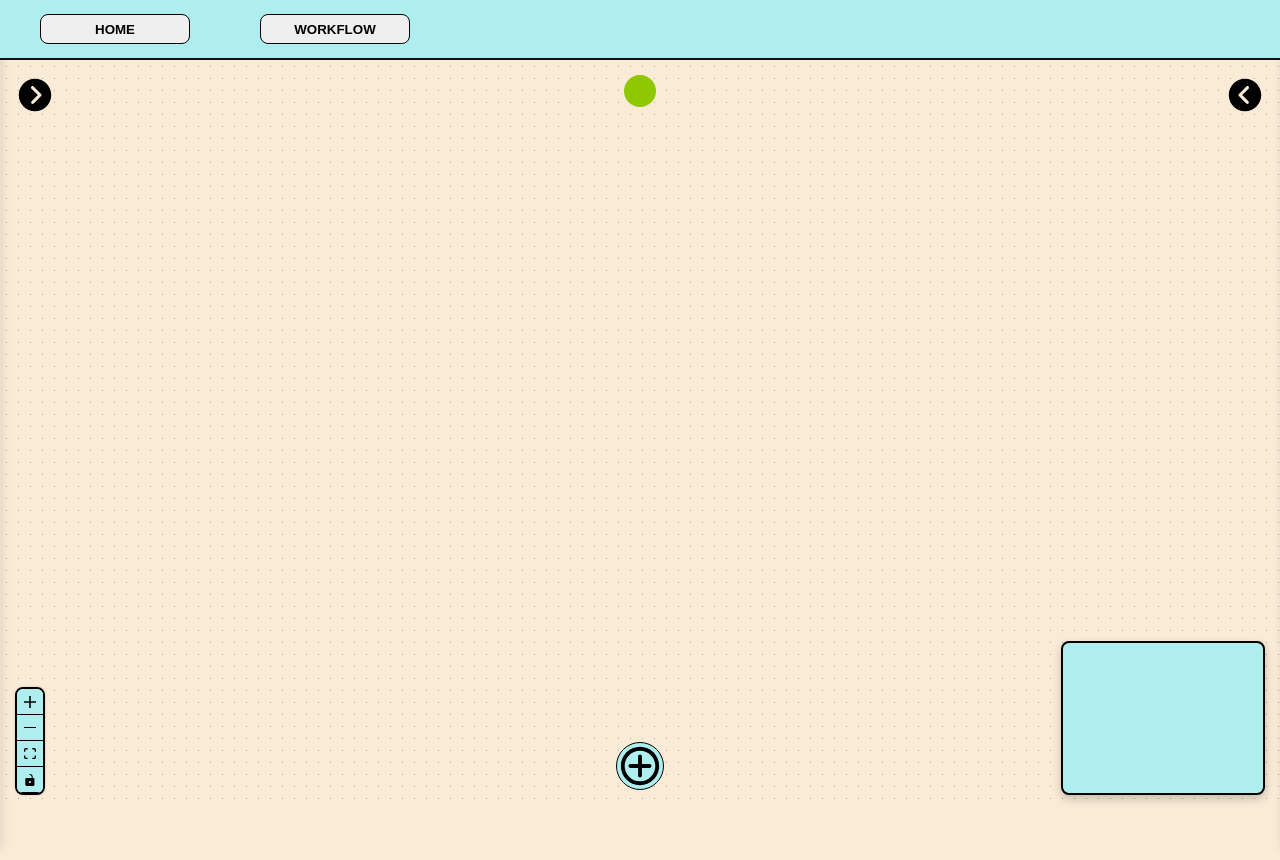
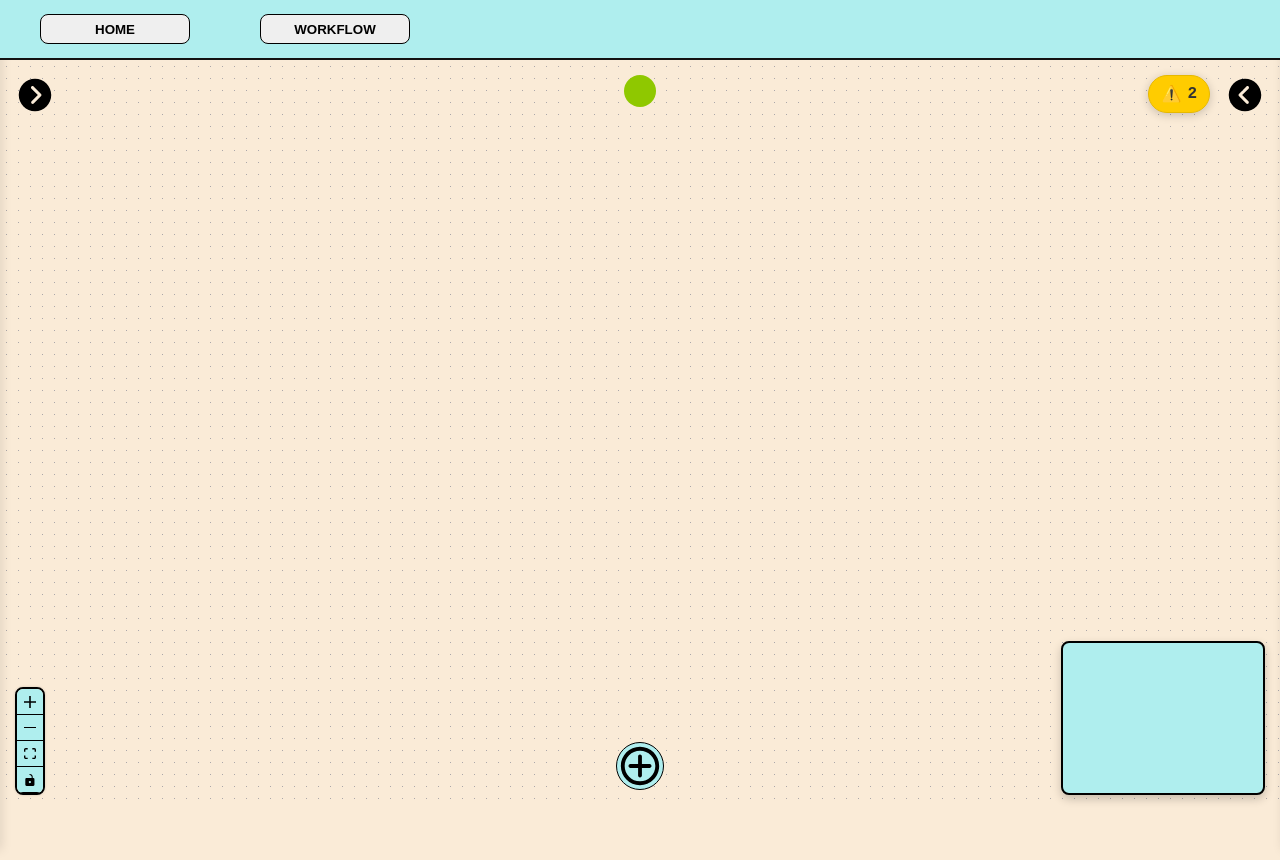
Before and after one commit to Edoardo-Tarulli/Workflow, a React (Vite) app: page /Workflow in a window 1280 px wide. Shown: the top 860 px of the page. Built offline with nearby package versions, Linux system fonts and the light colour scheme.

Commit message:
Inserimento pannello che descrive lista degli errori presenti nel workflow, tra cui mancanza di nodi e/o collegamenti

```diff
--- a/src/Workflow.jsx
+++ b/src/Workflow.jsx
@@ -1,4 +1,4 @@
-import { useCallback, useState } from 'react';
+import { useCallback, useState, useMemo } from 'react';
 import { ReactFlow, Background, Controls, MiniMap, Panel, ReactFlowProvider, useReactFlow} from '@xyflow/react';
 import { IoIosArrowDroprightCircle } from "react-icons/io";
 import { IoIosArrowDropleftCircle } from "react-icons/io";
@@ -28,6 +28,7 @@ function WorkflowEditor() {
   } = useWorkflow();
 
   const [messaggioErrore, SettaMessaggioErrore] = useState(null);
+  const [mostraErrori, SettaMostraErrori] = useState(false);
   const { screenToFlowPosition } = useReactFlow();
   const nodoSelezionato = blocchi.find((blocco) => blocco.selected === true);
 
@@ -110,6 +111,7 @@ const connessioneValida = useCallback((connection) => {
     return true;
   }, [blocchi, collegamenti]);
 
+
 /*
 La funzione che segue ci permette di andare a verificare se il nodo selezionato è union e in caso
 troviamo i nodi che sono connessi ad esso.
@@ -122,12 +124,36 @@ const nodiSorgenteConnessi = (nodoSelezionato?.type === 'union')
   : [];
 
 
+const erroriValidazione = useMemo(() => {
+  const lista = [];
+
+  // Regola: Almeno un Source
+  if (!blocchi.some(n => n.type === 'source')) {
+    lista.push({ tipo: 'globale', msg: "Manca un nodo Source" });
+  }
+
+  // Regola: Almeno un Sink
+  if (!blocchi.some(n => n.type === 'sink')) {
+    lista.push({ tipo: 'globale', msg: "Manca un nodo Sink" });
+  }
+
+  // Regola: Union con almeno 2 ingressi
+  blocchi.filter(n => n.type === 'union').forEach(u => {
+    const numIn = collegamenti.filter(e => e.target === u.id).length;
+    if (numIn < 2) {
+      lista.push({ tipo: 'nodo', id: u.id, msg: `Il nodo ${u.id} richiede almeno 2 ingressi` });
+    }
+  });
+
+  return lista;
+}, [blocchi, collegamenti]); // Si ricalcola solo se cambiano nodi o archi
+
+
 /*
 Questa è la funzione che ci consente di andare a trasformare i dati grafici di React Flow,
 quindi nodi e collegamenti, in formato JSON.
 */
 
-//
 const gestisciEsportazione = useCallback(() => {
   try {
     // Va a guardare ogni singolo blocco presente nel workflow, e per ogni di esso
@@ -263,6 +289,41 @@ const gestisciEsportazione = useCallback(() => {
             >
             </CgAdd>
           </Panel>
+
+          {/* Pannello Warning */}
+          {erroriValidazione.length > 0 && (
+            <Panel className={`sposta-contenitore-warning ${GestioneAperta ? 'aperta' : ''}`} position="top-right" style={{ marginRight: '70px' }}>
+
+              <div className="container-warning-workflow">
+
+                {/* Triangolo Giallo: Clicca per aprire/chiudere */}
+                <div
+                  className="pulsante-warning"
+                  onClick={() => SettaMostraErrori(!mostraErrori)}
+                  title="Clicca per vedere i problemi del workflow"
+                  style={{ cursor: 'pointer'}}
+                >
+                  ⚠️ <span className="contatore-errori">{erroriValidazione.length}</span>
+                </div>
+
+                {/* Lista Errori: compare solo se mostraErrori è true */}
+                {mostraErrori && (
+                  <div className="popover-lista-errori">
+                    <div className="header-popover">
+                      <b>Problemi rilevati:</b>
+                      <button onClick={() => SettaMostraErrori(false)} className="btn-chiudi-popover">×</button>
+                    </div>
+                    <hr />
+                    <ul>
+                      {erroriValidazione.map((err, i) => (
+                        <li key={i}>{err.msg}</li>
+                      ))}
+                    </ul>
+                  </div>
+                )}
+              </div>
+            </Panel>
+          )}
         </ReactFlow>
 
         {/* Sidebar Laterale */}
--- a/src/css/ReactFlowTheme.css
+++ b/src/css/ReactFlowTheme.css
@@ -2,8 +2,10 @@
 , rispettivamente, sinistra e destra, così che non vengano oscurate */
 .sposta-controlli { transition: transform 0.3s ease; }
 .sposta-minimappa { transition: transform 0.3s ease; }
+.sposta-contenitore-warning { transition: transform 0.3s ease; }
 .sposta-controlli.aperta { transform: translateX(310px); }
 .sposta-minimappa.aperta { transform: translateX(-310px); }
+.sposta-contenitore-warning.aperta { transform: translateX(-310px); }
 
 /* Personalizzazione Controlli */
 .StileDivWorkflow .react-flow__controls {
--- a/src/css/Workflow.css
+++ b/src/css/Workflow.css
@@ -318,3 +318,75 @@ la sua left, diventa 0, così da renderla visibile. Inoltre, ne cambiamo il colo
   from { top: -50px; opacity: 0; }
   to { top: 20px; opacity: 1; }
 }
+
+/* Contenitore principale del Panel */
+.container-warning-workflow {
+  position: relative;
+  font-family: 'Courier New', Courier, monospace;
+}
+
+/* Il pulsante giallo con il triangolo */
+.pulsante-warning {
+  background: #ffcc00;
+  color: #333;
+  padding: 8px 12px;
+  border-radius: 20px;
+  cursor: pointer;
+  font-weight: bold;
+  display: flex;
+  align-items: center;
+  gap: 6px;
+  box-shadow: 0 2px 10px rgba(0,0,0,0.2);
+  border: 1px solid #e6b800;
+  transition: transform 0.2s ease;
+}
+
+.pulsante-warning:hover {
+  transform: scale(1.05);
+}
+
+/* Il popover rosso con la lista */
+.popover-lista-errori {
+  position: absolute;
+  top: 45px;
+  right: 0;
+  background: #fff;
+  color: #721c24; /* Rosso scuro per errore */
+  border: 1px solid #f5c6cb;
+  padding: 15px;
+  border-radius: 10px;
+  width: 280px;
+  box-shadow: 0 4px 20px rgba(0,0,0,0.2);
+  z-index: 1000;
+}
+
+.header-popover {
+  display: flex;
+  justify-content: space-between;
+  align-items: center;
+}
+
+.btn-chiudi-popover {
+  background: none;
+  border: none;
+  font-size: 20px;
+  cursor: pointer;
+  color: #aaa;
+}
+
+.popover-lista-errori hr {
+  border: 0;
+  border-top: 1px solid #f5c6cb;
+  margin: 10px 0;
+}
+
+.popover-lista-errori ul {
+  margin: 0;
+  padding-left: 20px;
+  font-size: 13px;
+  line-height: 1.4;
+}
+
+.popover-lista-errori li {
+  margin-bottom: 8px;
+}
```
